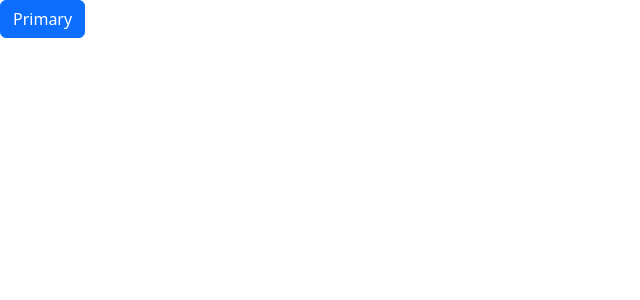
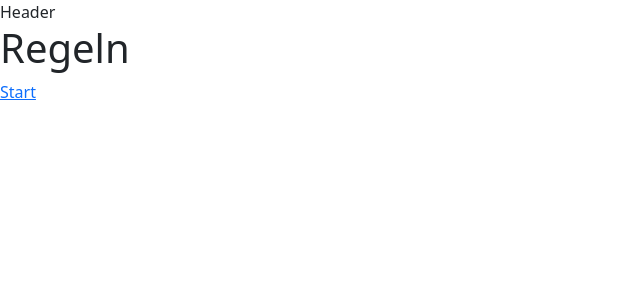
Before and after one commit to daka-fhnw/gruempi-2026, a React (Vite) app: page /regeln in a window 1280 px wide. Shown: the top 300 px of the page, without its empty margins (0-640 px from the left). Built offline with nearby package versions, Linux system fonts and the light colour scheme.

Commit message:
router added

```diff
--- a/package.json
+++ b/package.json
@@ -13,7 +13,8 @@
     "bootstrap": "^5.3.8",
     "react": "^19.2.0",
     "react-bootstrap": "^2.10.10",
-    "react-dom": "^19.2.0"
+    "react-dom": "^19.2.0",
+    "react-router-dom": "^7.12.0"
   },
   "devDependencies": {
     "@eslint/js": "^9.39.1",
--- a/src/App.tsx
+++ b/src/App.tsx
@@ -1,11 +1,16 @@
-import Button from "react-bootstrap/Button";
+import { Route, Routes } from "react-router-dom";
+import Header from "./Header";
+import Start from "./pages/Start";
+import Regeln from "./pages/Regeln";
 
-function App() {
+export default function App() {
   return (
-    <div className="app">
-      <Button variant="primary">Primary</Button>
-    </div>
+    <>
+      <Header />
+      <Routes>
+        <Route path="/" element={<Start />} />
+        <Route path="/regeln" element={<Regeln />} />
+      </Routes>
+    </>
   );
 }
-
-export default App;
--- /dev/null
+++ b/src/Header.tsx
@@ -0,0 +1,9 @@
+import "./Header.scss";
+
+export default function Header() {
+  return (
+    <header>
+      <div>Header</div>
+    </header>
+  );
+}
--- a/src/main.tsx
+++ b/src/main.tsx
@@ -1,10 +1,13 @@
 import { StrictMode } from "react";
 import { createRoot } from "react-dom/client";
+import { BrowserRouter } from "react-router-dom";
+import App from "./App.tsx";
 import "./index.scss";
-import App from "./App.tsx";
 
 createRoot(document.getElementById("root")!).render(
   <StrictMode>
-    <App />
+    <BrowserRouter>
+      <App />
+    </BrowserRouter>
   </StrictMode>,
 );
--- /dev/null
+++ b/src/pages/Regeln.tsx
@@ -0,0 +1,10 @@
+import { Link } from "react-router-dom";
+
+export default function Regeln() {
+  return (
+    <div>
+      <h1>Regeln</h1>
+      <Link to="/">Start</Link>
+    </div>
+  );
+}
--- /dev/null
+++ b/src/pages/Start.tsx
@@ -0,0 +1,10 @@
+import { Link } from "react-router-dom";
+
+export default function Start() {
+  return (
+    <div>
+      <h1>Start</h1>
+      <Link to="/regeln">Regeln</Link>
+    </div>
+  );
+}
```
Also changed, not shown: src/Header.scss (added), 1 other file (tests, documents, lock files or other folders).
